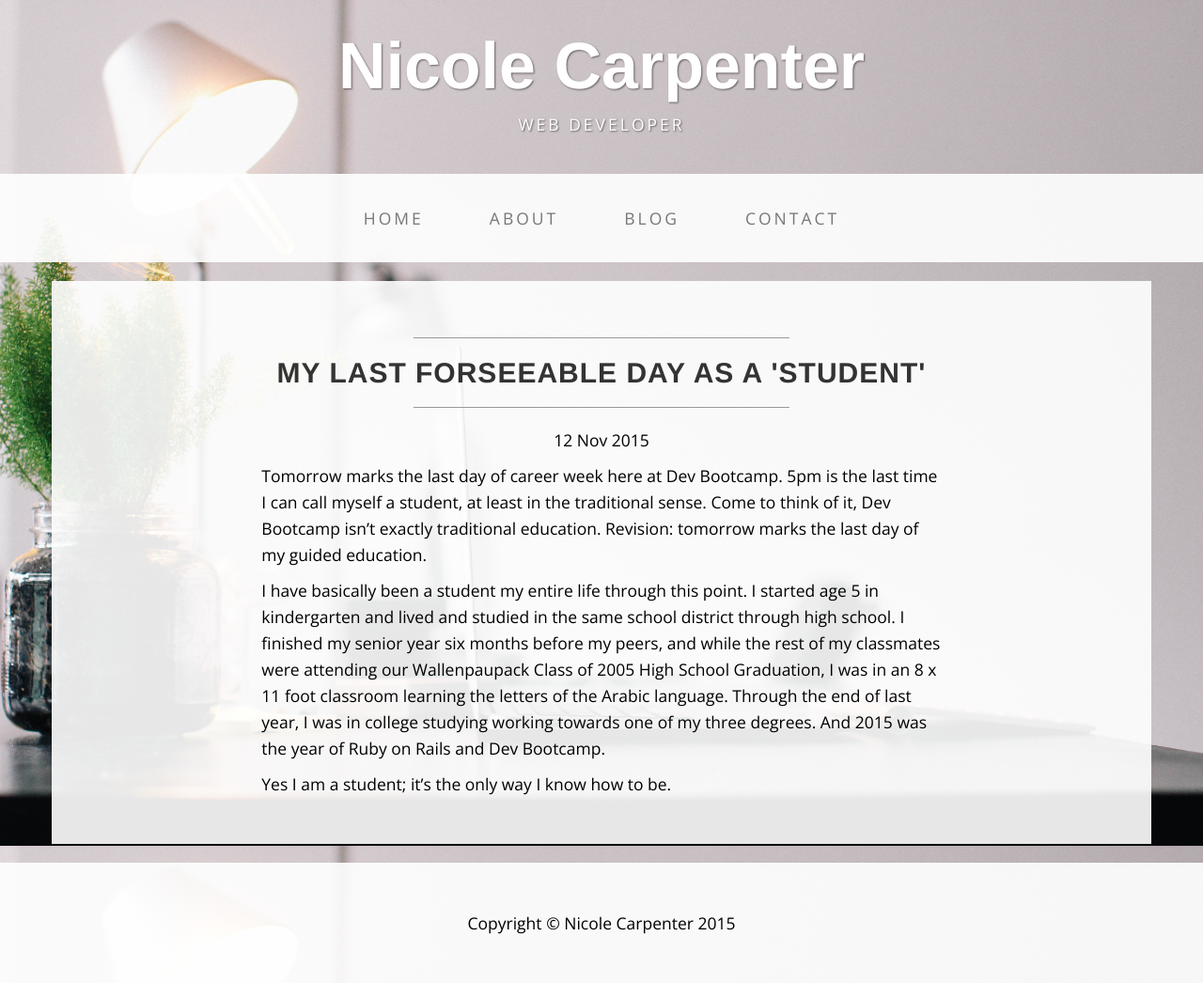
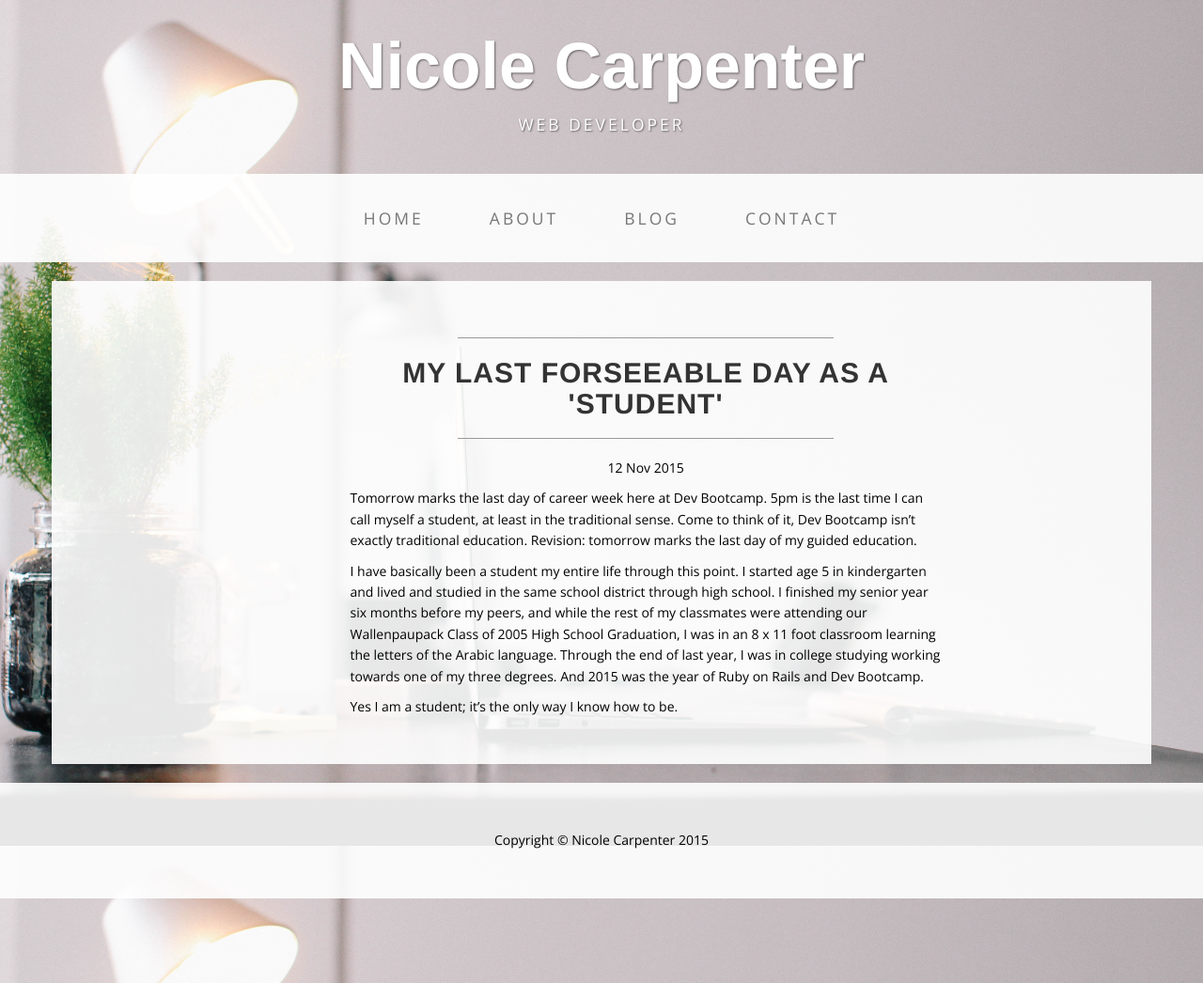
Before and after one commit to voilawalla/voilawalla.github.io, a Jekyll site: the page built from _posts/2015-11-12-my-last-forseeable-day-as-a-student.md, in a window 1280 px wide. Shown: the whole page at 94% size. Built offline with Jekyll 4.4.1, drawn with Linux system fonts in a browser that asks for light colours; nearby versions of some CDN libraries; some web fonts are replaced; library files that are not in the unit come from our copies.

Commit message:
change font size and window width

```diff
--- a/_layouts/post.html
+++ b/_layouts/post.html
@@ -3,7 +3,7 @@
 ---
 <div class="row">
   <div class="box">
-    <div class="col-lg-8 col-lg-offset-2">
+    <div class="col-lg-7 col-lg-offset-3">
       <hr>
       <h2 class="text-center">{{ page.title }}</h2>
       <hr>
--- a/css/application.css
+++ b/css/application.css
@@ -26,7 +26,7 @@
 }
 
 p {
-  font-size: 1.25em;
+  font-size: 1 em;
   line-height: 1.6;
   color: #000;
 }
```
